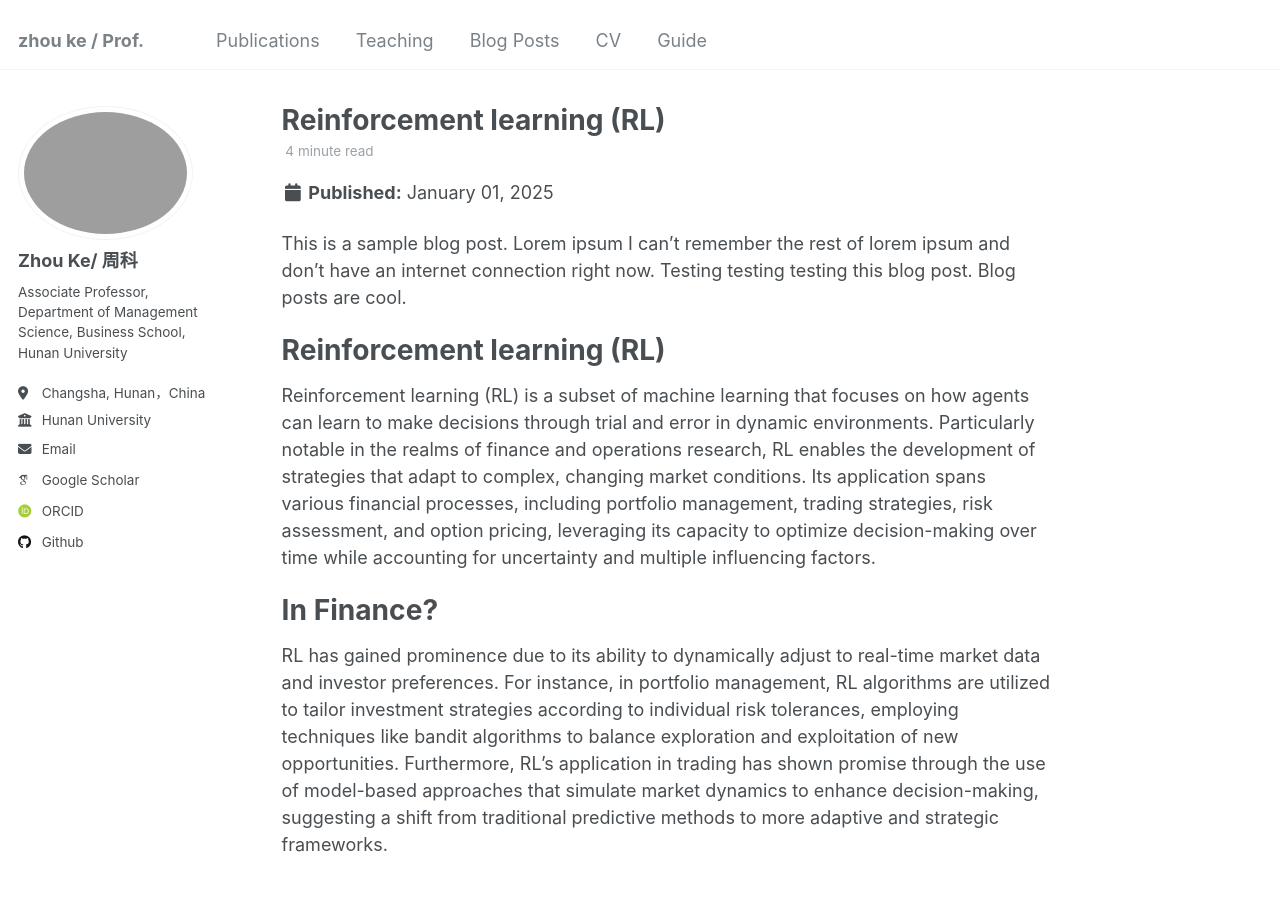
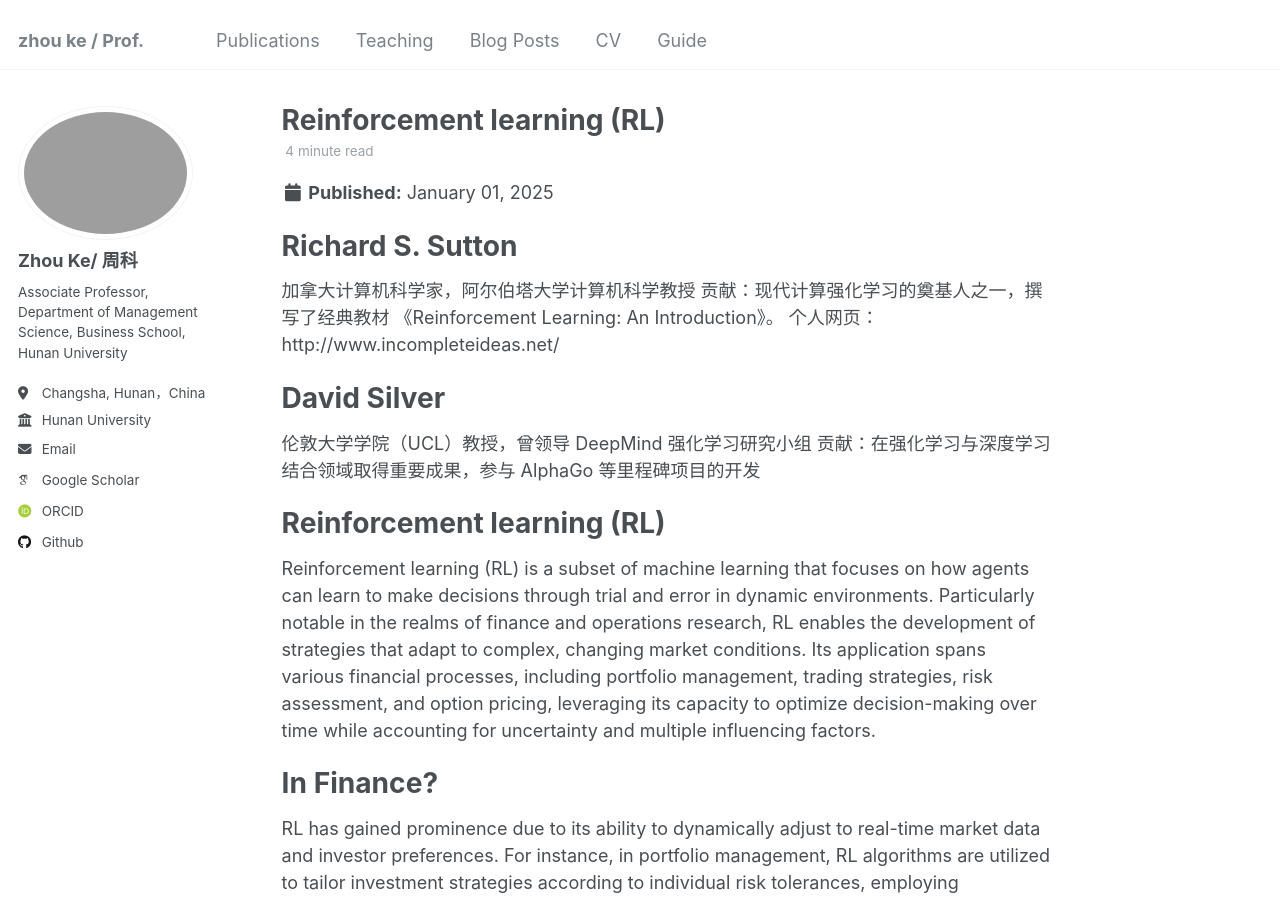
Before and after one commit to hustzhke/hustzhke.github.io, a Jekyll site: the page built from _posts/2012-08-14-blog-post-1.md, in a window 1280 px wide and 900 px high. Built offline with Jekyll 4.4.1, drawn with Linux system fonts in a browser that asks for light colours; some web fonts are replaced.

Commit message:
Update 2012-08-14-blog-post-1.md

```diff
--- a/_posts/2012-08-14-blog-post-1.md
+++ b/_posts/2012-08-14-blog-post-1.md
@@ -8,7 +8,17 @@ tags:
   - category2
 ---
 
-This is a sample blog post. Lorem ipsum I can't remember the rest of lorem ipsum and don't have an internet connection right now. Testing testing testing this blog post. Blog posts are cool.
+Richard S. Sutton
+======
+加拿大计算机科学家，阿尔伯塔大学计算机科学教授
+贡献：现代计算强化学习的奠基人之一，撰写了经典教材 《Reinforcement Learning: An Introduction》。
+个人网页：http://www.incompleteideas.net/
+
+David Silver
+======
+伦敦大学学院（UCL）教授，曾领导 DeepMind 强化学习研究小组
+贡献：在强化学习与深度学习结合领域取得重要成果，参与 AlphaGo 等里程碑项目的开发
+
 
 Reinforcement learning (RL)
 ======
```
